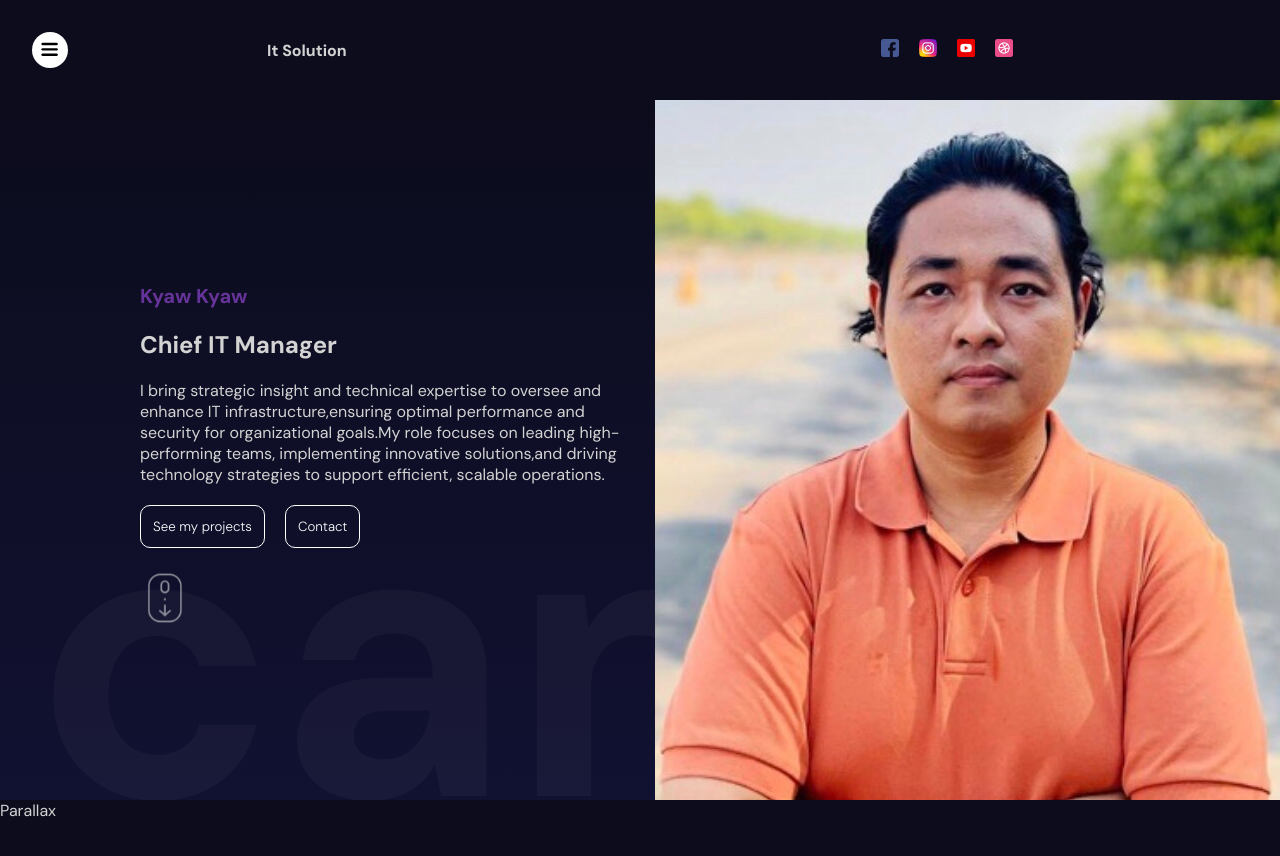
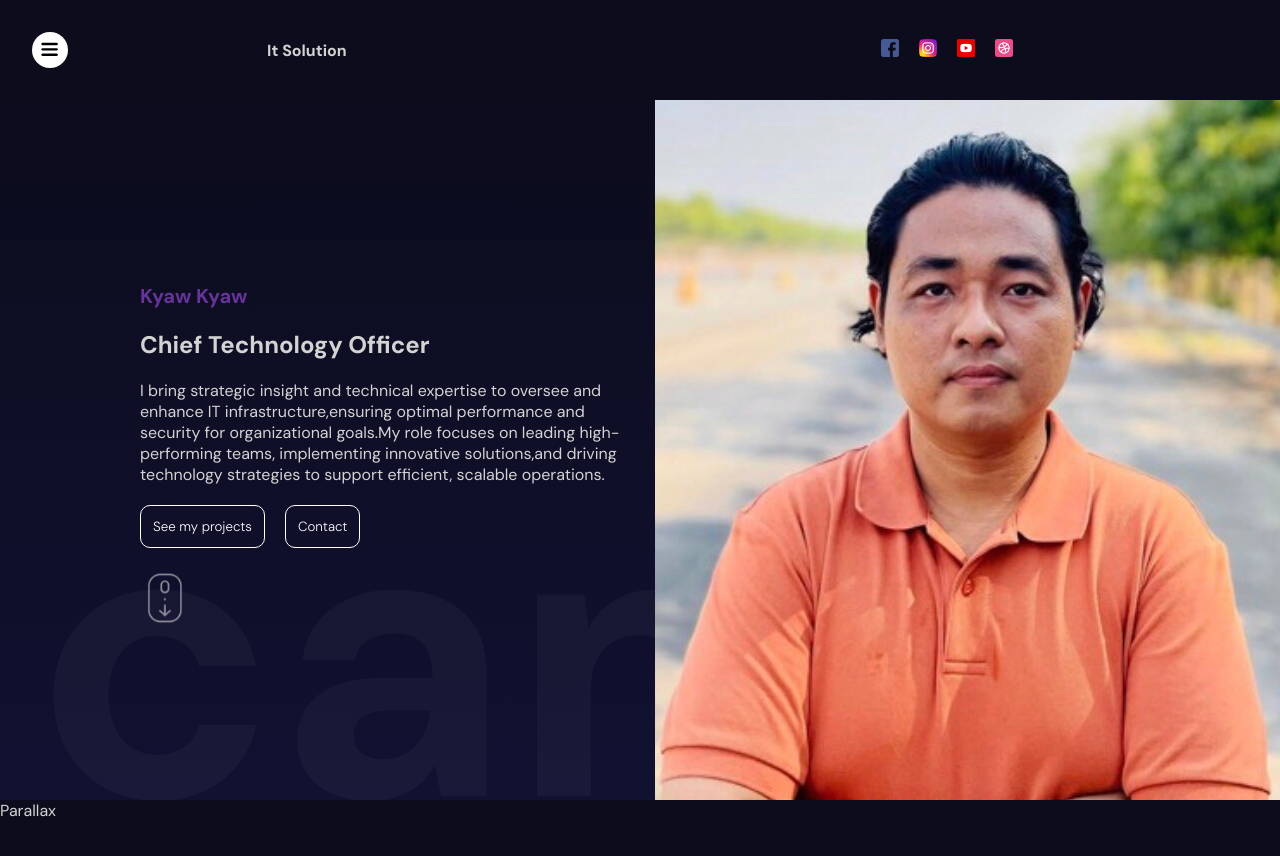
Before and after one commit to kyiithelord/Design-1, a React (Vite) app: page / in a window 1280 px wide. Shown: the top 856 px of the page. Built offline with nearby package versions, Linux system fonts and the light colour scheme.

Commit message:
Position Update

```diff
--- a/src/components/hero/Hero.jsx
+++ b/src/components/hero/Hero.jsx
@@ -48,7 +48,7 @@ const Hero = () => {
           animate="animate"
         >
           <motion.h2 variants={textVariants}>Kyaw Kyaw</motion.h2>
-          <motion.h1 variants={textVariants}>Chief IT Manager</motion.h1>
+          <motion.h1 variants={textVariants}>Chief Technology Officer</motion.h1>
           <motion.p variants={textVariants}>
             I bring strategic insight and technical expertise to oversee and
             enhance IT infrastructure,ensuring optimal performance and security
```
